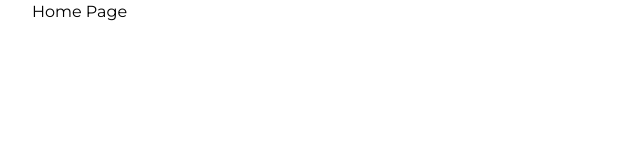
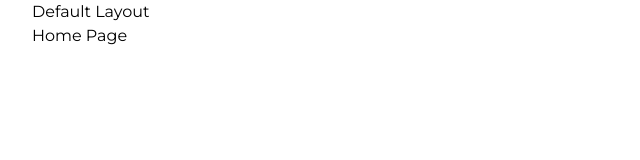
Before and after one commit to Peleton-011/bowlly-eats, a Nuxt app: page / in a window 1280 px wide. Shown: the top 160 px of the page, without its empty margins (0-640 px from the left). Built offline with nearby package versions, Linux system fonts and the light colour scheme.

Commit message:
Implement layouts

```diff
--- a/app/app.vue
+++ b/app/app.vue
@@ -1,5 +1,7 @@
 <template>
 	<div class="font-Montserrat container">
-		<NuxtPage />
+		<NuxtLayout>
+			<NuxtPage />
+		</NuxtLayout>
 	</div>
 </template>
--- /dev/null
+++ b/app/layouts/default.vue
@@ -0,0 +1,10 @@
+<script lang="ts" setup></script>
+
+<template>
+	<div>
+		<h1>Default Layout</h1>
+		<slot />
+	</div>
+</template>
+
+<style></style>
```
